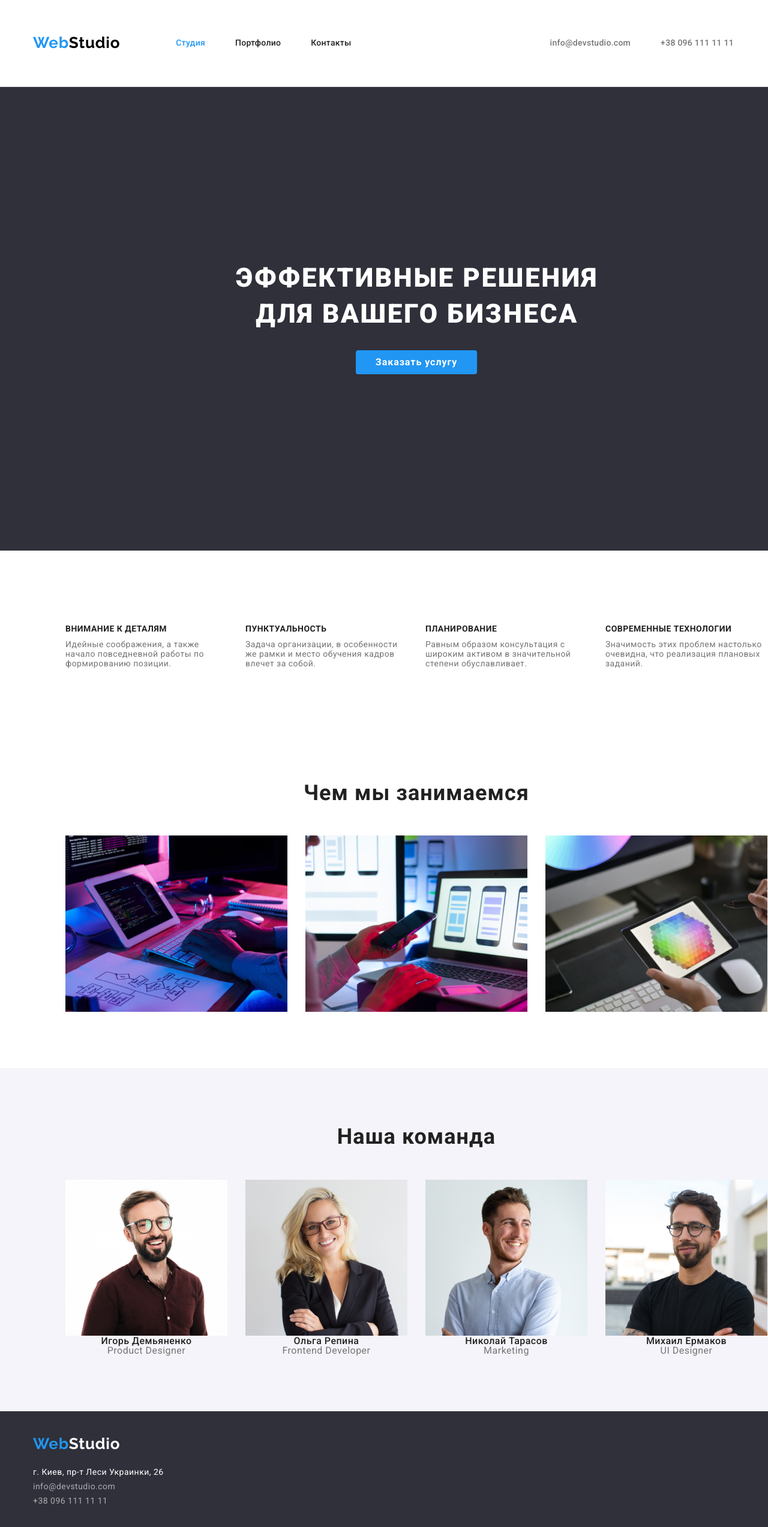
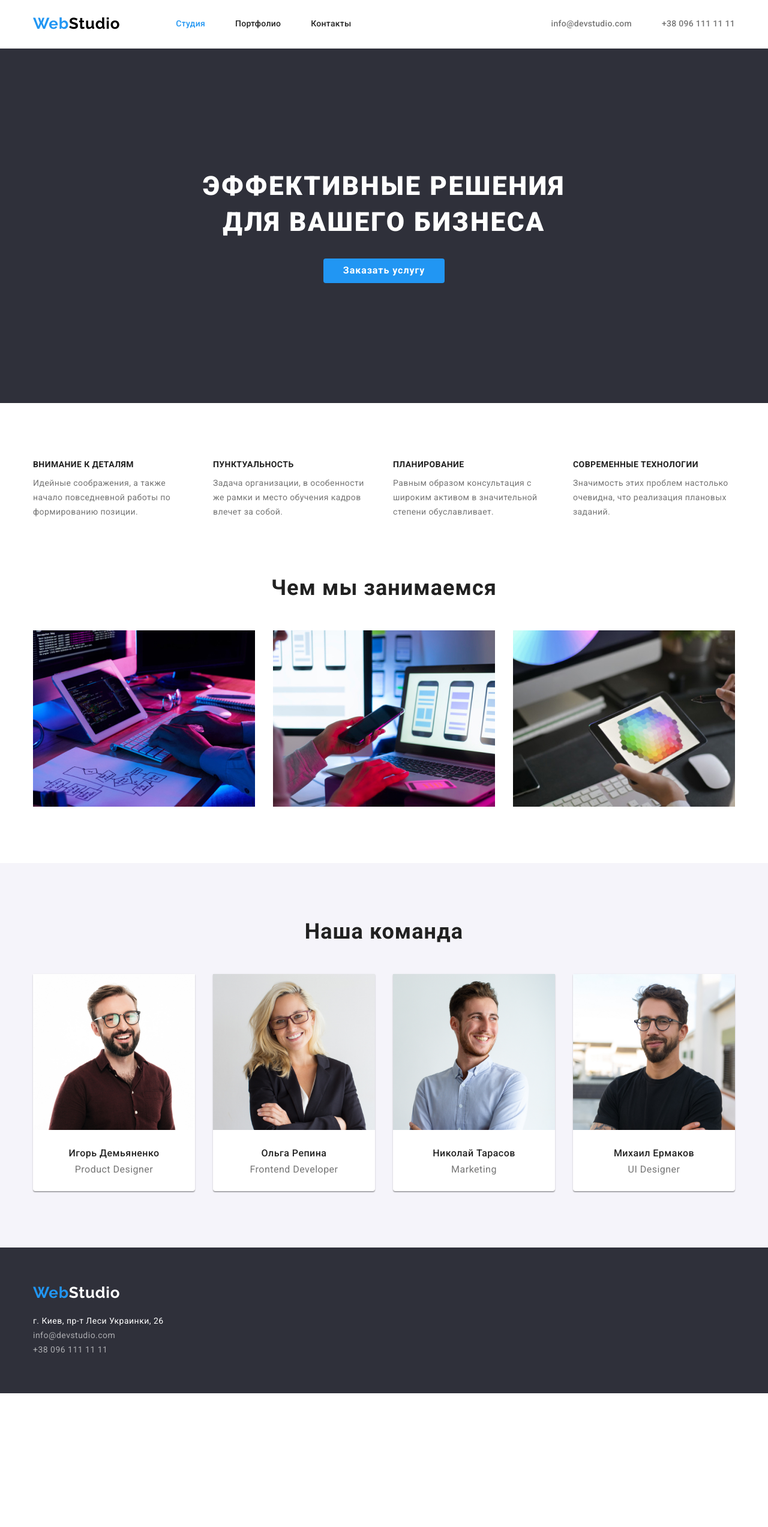
Before and after one commit to Denys-Burduzha/goit-markup-hw-03, a plain HTML site: page index.html in a window 1280 px wide. Shown: the whole page at 60% size. After the commit the page ends 2323 px from the top, so only its background shows below. Drawn offline with nearby package versions, Linux system fonts and the light colour scheme.

Commit message:
Виправлення помилок Д.З.-- 3

```diff
--- a/css/style.css
+++ b/css/style.css
@@ -25,7 +25,7 @@ body {
 }
 
 .section {
-    padding: 94px;
+    padding: 94px 0;
 }
 
 .container{
@@ -109,7 +109,7 @@ a {
 
 }
 .logo-header {
-margin-right: 93px;
+    margin-right: 93px;
     padding: 24px 0 25px;
 }
 
@@ -172,10 +172,9 @@ margin-right: 93px;
     padding: 32px 0;
 }
 
-.auth-nav {
+.site-nav{
 
-    margin-left: 331px;
-    padding: 32px 0;
+margin-left: auto;
 
 }
 
@@ -217,6 +216,7 @@ margin-right: 93px;
 .hero {
     background-color: var(--hero-background-color);
     text-align: center;
+    padding: 200px 0;
 }
 
 .hero-title {
@@ -228,11 +228,9 @@ margin-right: 93px;
     text-transform: uppercase;
 
 
-    width: 696px;
-    margin-left: 238px;
+    max-width: 696px;
+    margin: 0 auto;
     margin-bottom: 30px;
-    padding-top: 195px;
-
 }
 
 /* button */
@@ -251,7 +249,7 @@ margin-right: 93px;
     line-height: 1.18;
     letter-spacing: 0.06em;
 
-    margin-bottom: 200px;
+
 }
 
 .hero-button:hover,
@@ -269,21 +267,26 @@ margin-right: 93px;
     color: var(--header-color);
 }
 
-.filter-button{
-padding: 6px, 22px ;
-
-}
-
-
 
 
 /* section regulations */
+
+
+.section-container {
+
+padding-bottom: 0;
+
+}
 
 
 .regulations-work,
 .projects {
 
     opacity: 0;
+    width: 1px;
+    height: 1px;
+    overflow: hidden;
+    margin: -1px;
 }
 
 .regulations {
@@ -311,7 +314,7 @@ padding: 6px, 22px ;
 
     font-weight: 700;
     font-size: 14px;
-    line-height: 1.4
+    line-height: 1.4;
     letter-spacing: 0.03em;
     text-transform: uppercase;
 
@@ -323,7 +326,7 @@ padding: 6px, 22px ;
     color: var(--text-color);
     font-weight: 400;
     font-size: 14px;
-    line-height: 1.7
+    line-height: 1.7;
     letter-spacing: 0.03em;
 
 
@@ -352,6 +355,25 @@ padding: 6px, 22px ;
 
 
 
+.team-list-name{
+
+    padding: 30px 0;
+
+}
+
+
+
+
+.team-list{
+
+    background-color: var(--header-color);
+    box-shadow: 0px 1px 3px rgba(0, 0, 0, 0.12), 0px 1px 1px rgba(0, 0, 0, 0.14), 0px 2px 1px rgba(0, 0, 0, 0.2);
+    border-radius: 0 0 4px 4px;
+
+}
+
+
+
 
 .team-name {
     font-weight: 500;
@@ -359,6 +381,7 @@ padding: 6px, 22px ;
     line-height: 1.18;
     text-align: center;
     letter-spacing: 0.03em;
+    margin-bottom: 10px;
 }
 
 .team-position{
@@ -376,7 +399,7 @@ padding: 6px, 22px ;
 
 .footer {
     background-color: var(--hero-background-color);
-    padding-top: 39px;
+    padding-top: 60px;
     padding-bottom: 60px;
 }
 
@@ -384,7 +407,7 @@ padding: 6px, 22px ;
 
 .address{
 
-margin-top: 20px;
+    margin-top: 20px;
 
 }
 
@@ -418,7 +441,7 @@ margin-top: 20px;
 
     display: flex;
     justify-content: center;
-    margin-bottom: 34px;
+    margin-bottom: 50px;
 
 }
 
@@ -434,14 +457,16 @@ margin-top: 20px;
 
 .filter-button {
 
-    font-family: inherit;
-    font-family: 'Roboto';
+    font-family:inherit;
     font-style: normal;
     font-weight: 500;
     font-size: 16px;
     line-height: 1.6;
     text-align: center;
     letter-spacing: 0.03em;
+    padding: 6px, 22px;
+    border-radius: 4px;
+    border: none;
 }
 
 
@@ -452,6 +477,7 @@ margin-top: 20px;
     font-size: 18px;
     line-height: 2;
     letter-spacing: 0.06em;
+    margin-bottom: 4px;
 }
 
 
--- a/index.html
+++ b/index.html
@@ -41,7 +41,7 @@
     <main>
         <!--hero-->
 
-            <section class="section hero">
+            <section class="hero">
                 <div class="container container-hero">
                      <h1 class="hero-title">Эффективные решения для вашего бизнеса</h1>
                      <button class="hero-button" type="button">Заказать услугу</button>
@@ -51,7 +51,7 @@
 
         <!--section title-->
 
-            <section class="section">
+            <section class="section section-container">
                 <div class="container">
                     <h2 class="regulations-work">Правила</h2>
                     <ul class="regulations list">
@@ -110,23 +110,35 @@
                 <ul class="team list card-set">
                     <li class="team-list card-set-item">
                         <img src="./images/im2/img.jpg" alt="парень в очках и в коричневой рубашки" width="270">
+                            <div class="team-list-name">
                                 <h3 class="team-name">Игорь Демьяненко</h3>
                                 <p lang="en" class="team-position">Product Designer</p>
+                            </div>
+
                     </li>
                     <li class="team-list card-set-item">
                         <img src="./images/im2/img(1).jpg" alt="девушка в очках и в серой рубашки" width="270">
+                            <div class="team-list-name">
                                 <h3 class="team-name">Ольга Репина</h3>
                                 <p lang="en" class="team-position">Frontend Developer</p>
+                            </div>
+
                     </li>
                     <li class="team-list card-set-item">
                         <img src="./images/im2/img(2).jpg" alt="парень в белой рубашки" width="270">
+                            <div class="team-list-name">
                                 <h3 class="team-name">Николай Тарасов</h3>
                                 <p lang="en" class="team-position">Marketing</p>
+                            </div>
+
                     </li>
                     <li class="team-list card-set-item">
                         <img src="./images/im2/img(3).jpg" alt="парень в очках и в черной футболке" width="270">
+                            <div class="team-list-name">
                                 <h3 class="team-name">Михаил Ермаков</h3>
                                 <p lang="en" class="team-position">UI Designer</p>
+                            </div>
+
                     </li>
 
                 </ul>
@@ -140,7 +152,7 @@
     <!--footer-->
 
 
-    <footer class="sectio footer">
+    <footer class="section footer">
         <div class="container">
 
                 <a href="./index.html" class="logo ">Web<span class="footer-studio">Studio</span></a>
```
Also changed, not shown: portfolio.html (+4 -2 lines). Lines whose indentation alone changed are shown as unchanged.
